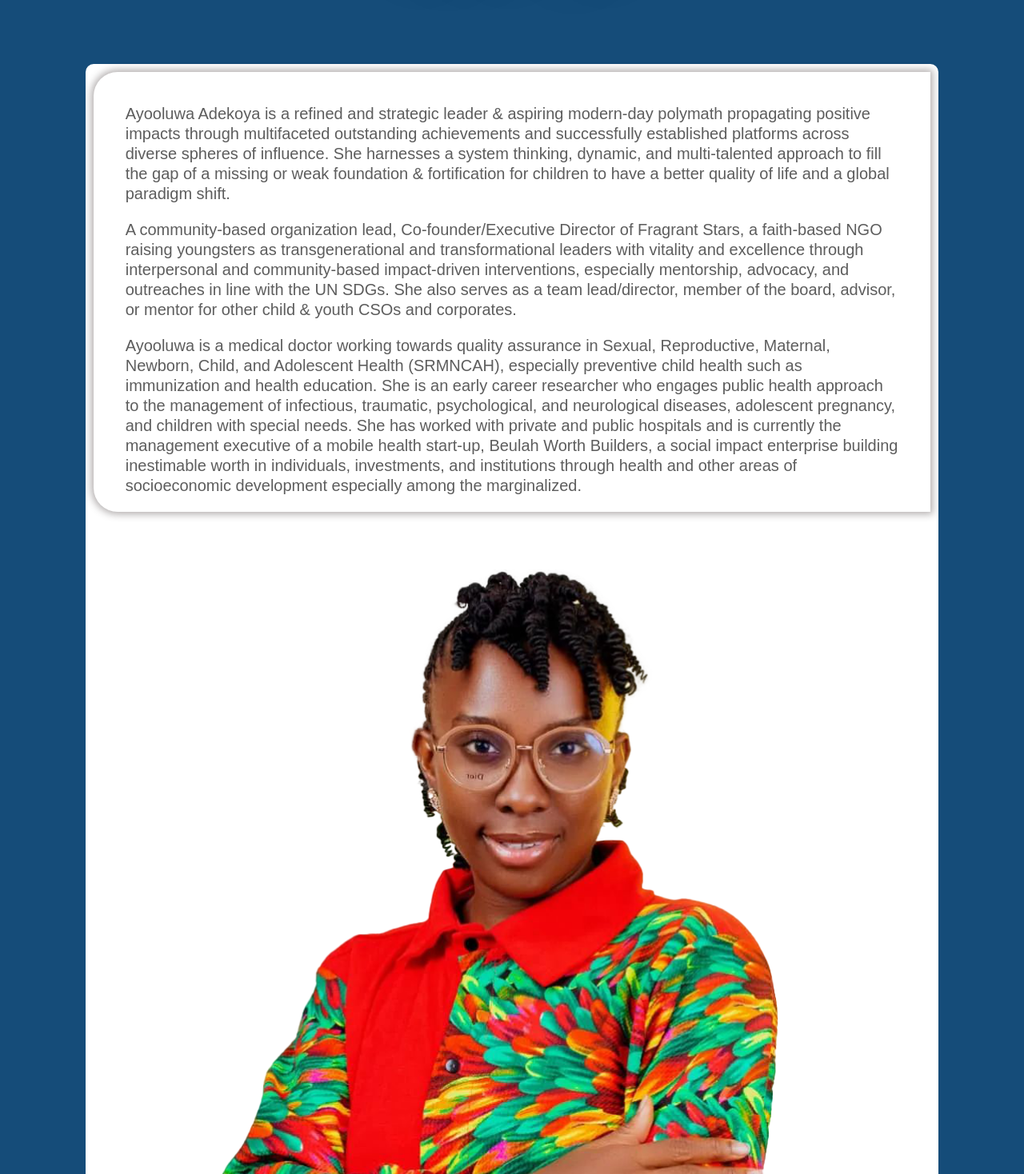
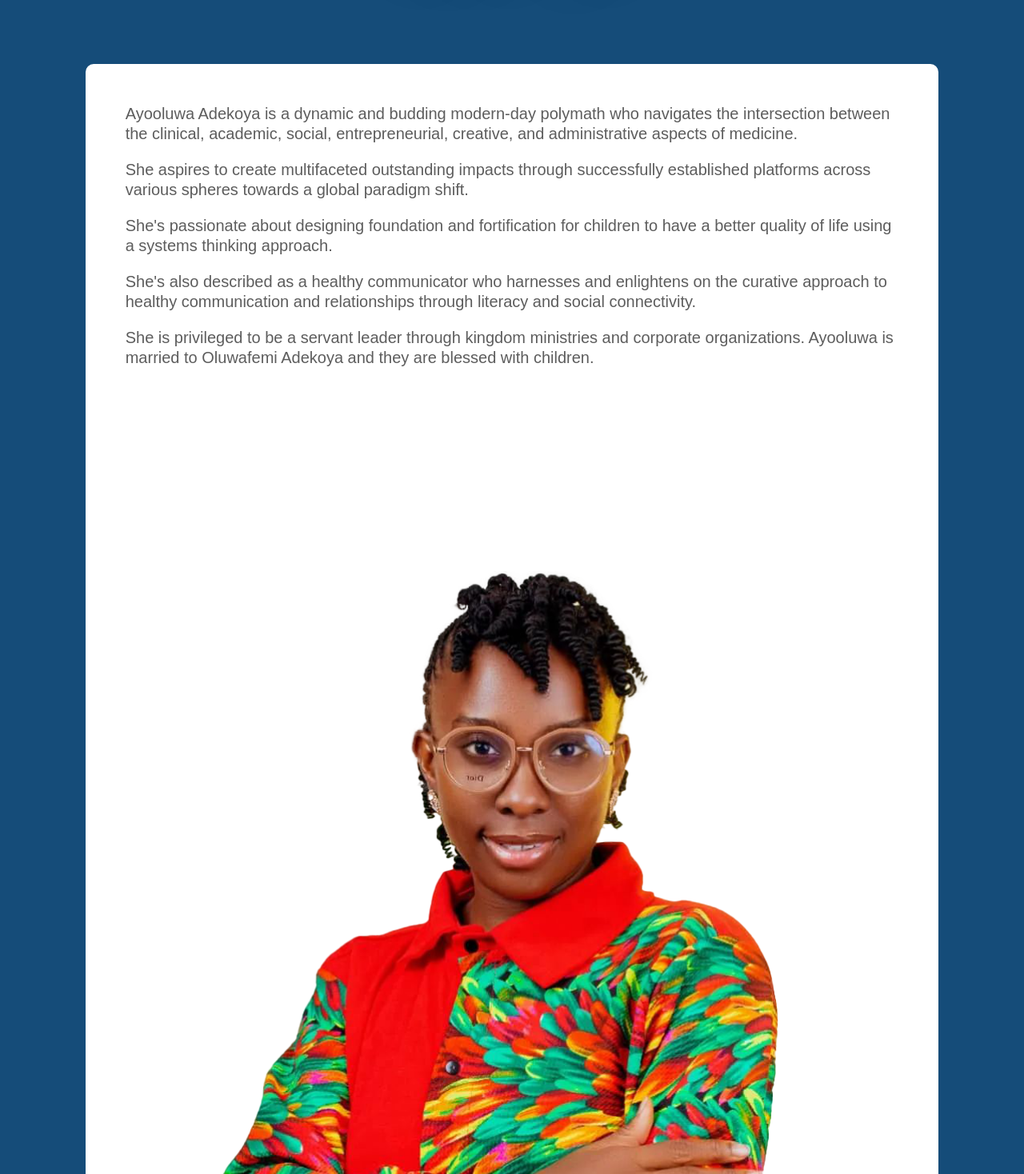
Before and after one commit to hartitudeh/blameless_blossoms, a Next.js app: page /about-us in a window 1280 px wide. Shown: the part 222-1690 px from the top of the page at 80% size. Built offline with nearby package versions, Linux system fonts and the light colour scheme.

Commit message:
about page fixed

```diff
--- a/src/components/molecules/aboutUs/component/heroSection.tsx
+++ b/src/components/molecules/aboutUs/component/heroSection.tsx
@@ -23,7 +23,7 @@ const AboutMeWrapper = styled.div`
 
 const TextWrapper = styled.div`
 height: 550px;
-box-shadow: rgb(66 56 56 / 40%) 0px 0px 10px 3px;
+// box-shadow: rgb(66 56 56 / 40%) 0px 0px 10px 3px;
 border-radius: 3rem 0 0 3rem;
 // overflow-x: scroll;
 padding: 2rem;
@@ -64,7 +64,7 @@ export const AboutPage = () => {
               styles={{
                 padding: "2rem",
                 height: "100%",
-                overflowY: "scroll"
+                overflowY: isMobile ? "scroll" : "auto",
               }}
             >
               <Text
@@ -77,12 +77,9 @@ export const AboutPage = () => {
                   margin: "0 0 1rem 0",
                 }}
                 type="p"
-                text="Ayooluwa Adekoya is a refined and strategic leader & aspiring
-                modern-day polymath propagating positive impacts through multifaceted
-                outstanding achievements and successfully established platforms across
-                diverse spheres of influence. She harnesses a system thinking, dynamic,
-                and multi-talented approach to fill the gap of a missing or weak foundation
-                & fortification for children to have a better quality of life and a global paradigm shift."
+                text="Ayooluwa Adekoya is a dynamic and  budding modern-day polymath who
+                navigates the intersection between the clinical, academic, social, entrepreneurial,
+                creative, and administrative aspects of medicine."
               />
               <Text
                 styles={{
@@ -94,8 +91,8 @@ export const AboutPage = () => {
                   margin: "1rem 0",
                 }}
                 type="p"
-                text="A community-based organization lead, Co-founder/Executive Director of Fragrant Stars, a faith-based NGO raising youngsters as transgenerational and transformational leaders with vitality and excellence through interpersonal and community-based impact-driven interventions, especially mentorship, advocacy, and outreaches in line with the UN SDGs.
-She also serves as a team lead/director, member of the board, advisor, or mentor for other child & youth CSOs and corporates."
+                text="She aspires to create multifaceted outstanding impacts through successfully
+                established platforms across various spheres towards a global paradigm shift."
               />
               <Text
                 styles={{
@@ -107,7 +104,8 @@ She also serves as a team lead/director, member of the board, advisor, or mentor
                   margin: "1rem 0",
                 }}
                 type="p"
-                text="Ayooluwa is a medical doctor working towards quality assurance in Sexual, Reproductive, Maternal, Newborn, Child, and Adolescent Health (SRMNCAH), especially preventive child health such as immunization and health education. She is an early career researcher who engages public health approach to the management of infectious, traumatic, psychological, and neurological diseases, adolescent pregnancy, and children with special needs. She has worked with private and public hospitals and is currently the management executive of a mobile health start-up, Beulah Worth Builders, a social impact enterprise building inestimable worth in individuals, investments, and institutions through health and other areas of socioeconomic development especially among the marginalized."
+                text="She's passionate about designing foundation and fortification for
+                children to have a better quality of life using a systems thinking approach."
               />
               <Text
                 styles={{
@@ -119,7 +117,9 @@ She also serves as a team lead/director, member of the board, advisor, or mentor
                   margin: "1rem 0",
                 }}
                 type="p"
-                text="The Creative Director and CEO of Nectar Words, a communication start-up concerned with writing, editing, proofreading, and publishing, including other subsidiaries like public speaking/events and academy. This includes communication, adult literacy, and writing masterclasses, and the child communication academy, especially the Juvenile Writers Club. She has worked as a Lead/Managing Editor with publishing firms and registered bodies to design modus operandi and coordinate teams to produce books, magazines, and newsletters, including helping individuals with writing and publishing support for their books or other projects."
+                text="She's also described as a healthy communicator who harnesses and enlightens
+                on the curative approach to healthy communication and relationships through literacy
+                and social connectivity."
               />
               <Text
                 styles={{
@@ -131,58 +131,10 @@ She also serves as a team lead/director, member of the board, advisor, or mentor
                   margin: "1rem 0",
                 }}
                 type="p"
-                text="Ayooluwa is a pastor and certified child & teens handler, adolescent mentor; a family life conference speaker at children, teenagers, youths, and singles/ladies gatherings & events within and outside the church. She raises ladies as transgenerational and transformational leaders through the Crafted as Jewels Girls Crib of Fragrant Stars."
+                text="She is privileged to be a servant leader through kingdom ministries and corporate organizations.
+                Ayooluwa is married to Oluwafemi Adekoya and they are blessed with children."
               />
-              <Text
-                styles={{
-                   textAlign: isMobile ? "left" : "justify",
-                  color: "#5d5d5d",
-                  fontWeight: 400,
-                  fontSize: "2rem",
-                  lineHeight: "2.5rem",
-                  margin: "1rem 0",
-                }}
-                type="p"
-                text="She’s an academic influencer passionate about academic excellence. She has been creating charity (tuition fee and stipend) support for indigent pupils/students at primary, secondary, and tertiary levels, organizing education fairs, speaking at academic summits and inter-school contests to innovatively solve problems in the field of education through Fragrant Stars and other platforms."
-              />
-              <Text
-                styles={{
-                   textAlign: isMobile ? "left" : "justify",
-                  color: "#5d5d5d",
-                  fontWeight: 400,
-                  fontSize: "2rem",
-                  lineHeight: "2.5rem",
-                  margin: "1rem 0",
-                }}
-                type="p"
-                text="A singer-songwriter and child musicologist talented with songwriting, singing, composing, and playing musical instruments. She has been teaching children music as a home tutor or in institutionalized settings like orphanages. Together with her husband, they host a yearly family worship, Generations and Nations Worship Encounter converging families to worship God through music, prayer, word, and fellowship."
-              />
-              <Text
-                styles={{
-                   textAlign: isMobile ? "left" : "justify",
-                  color: "#5d5d5d",
-                  fontWeight: 400,
-                  fontSize: "2rem",
-                  lineHeight: "2.5rem",
-                  margin: "1rem 0",
-                }}
-                type="p"
-                text="As a writer, she's a poet, creative nonfiction, and child literature writer with works published in reputable literary magazines. She's the author of Comrade of Comfort, a poetry collection offering comfort to the weary from the scriptures."
-              />
-              <Text
-                styles={{
-                   textAlign: isMobile ? "left" : "justify",
-                  color: "#5d5d5d",
-                  fontWeight: 400,
-                  fontSize: "2rem",
-                  lineHeight: "2.5rem",
-                  margin: "1rem 0",
-                }}
-                type="p"
-                text="She's married to Oluwafemi Olaide Adekoya (Èrí-Ìfé), the phenomenal man who always allows her to find her place first in his ribcage and to a larger world.
-They are blessed with two treasured seeds, Isinmioluwa Shalom Imolemide and Ibukunoluwa Sharon Imo-Otito, daughters in whom the Lord takes delight, gives them joy, and shines light to the earth."
-              />
-            </Flex>
+              </Flex>
             </TextWrapper>
             <Image
               styles={{
@@ -193,7 +145,7 @@ They are blessed with two treasured seeds, Isinmioluwa Shalom Imolemide and Ibuk
                 marginRight: "2rem",
                 margin: isMobile ? "0 0 1rem 0" : "auto",
                 position: "relative",
-                bottom: isMobile ? "-28px" : "-39px",
+                bottom: isMobile ? "-30px" : "-35px",
               }}
               src={AboutImg}
               alt="About Me Image"
```
